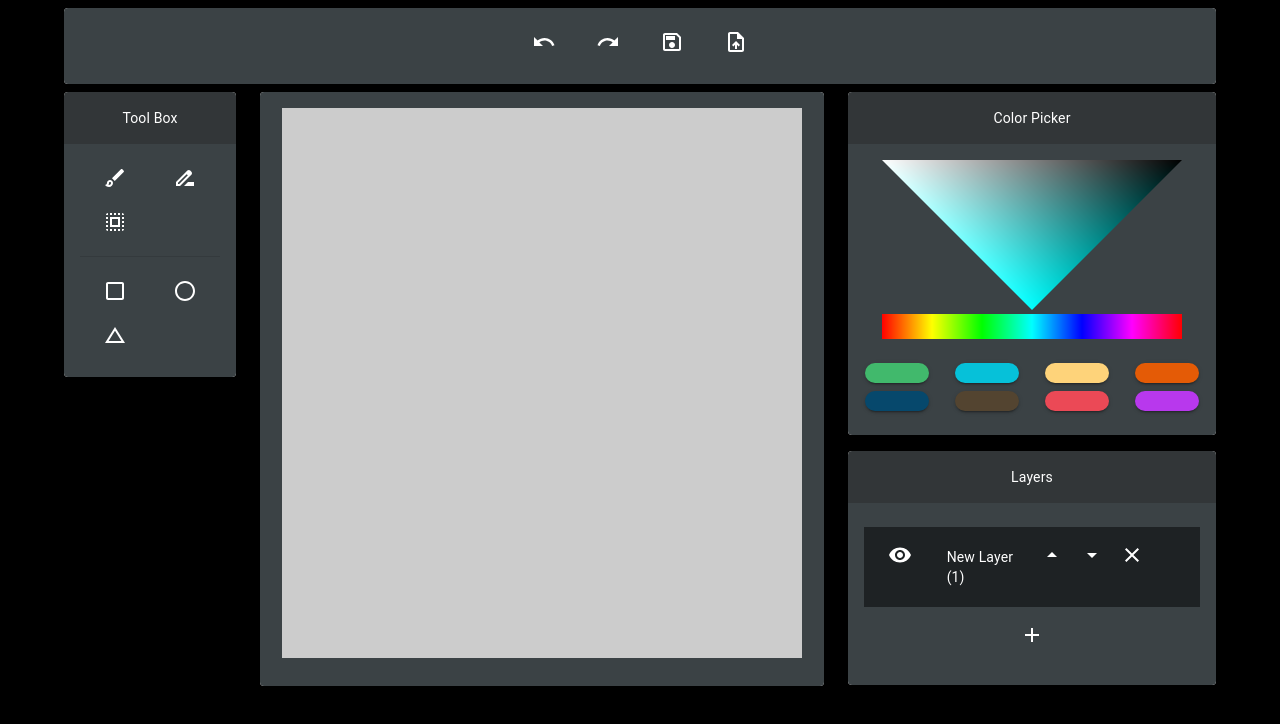
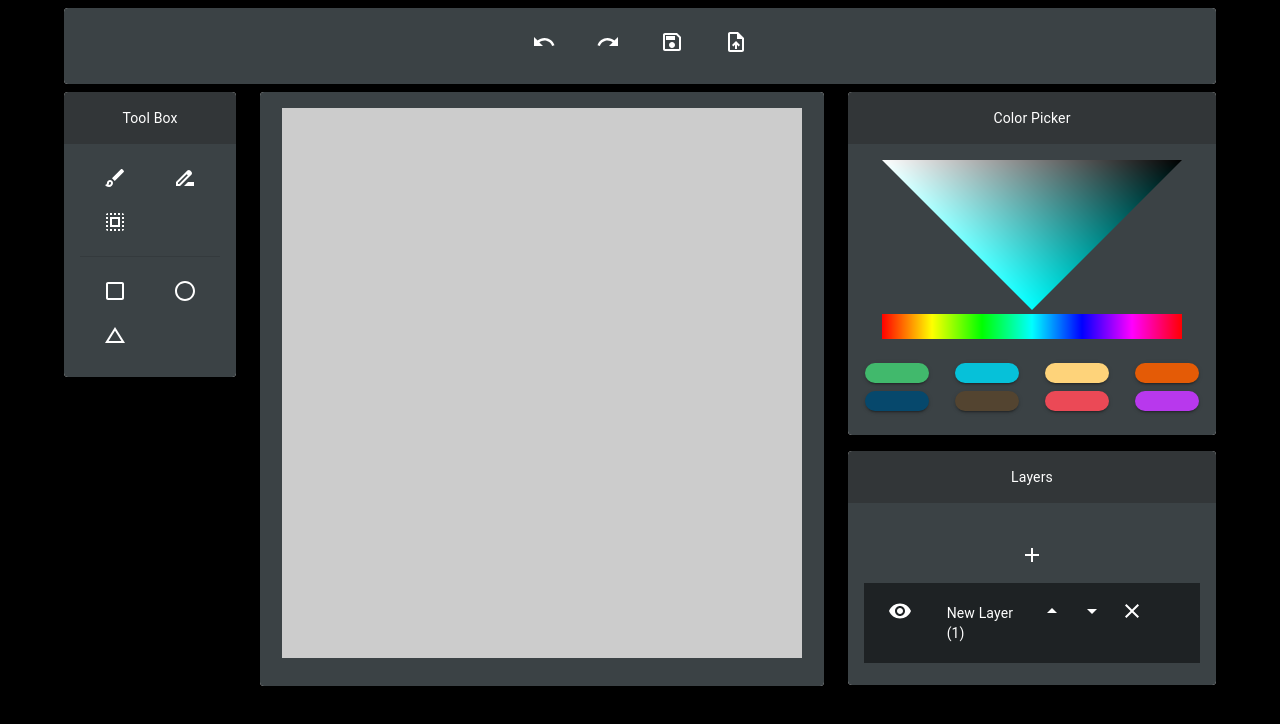
Before and after one commit to mohasarc/CGHW1_paint_app, a React (Create React App) app: page / in a window 1280 px wide. Shown: the top 724 px of the page. Built offline with nearby package versions, Linux system fonts and the light colour scheme.

Commit message:
layers implementaion finished

```diff
--- a/src/Components/Layers.tsx
+++ b/src/Components/Layers.tsx
@@ -33,13 +33,11 @@ export function Layers(){
             colorData:[],
         };
 
-        setLayers([...layers, {...newLayer}]);
-        StateManager.getInstance().setState('layers', [...layers, {...newLayer}]);
+        setLayers([{...newLayer}, ...layers]);
+        StateManager.getInstance().setState('layers', [{...newLayer}, ...layers]);
 
-        if (selectedLayer === '') {
-            setSelectedLayer(newLayer.id);
-            StateManager.getInstance().setState('selectedLayer', newLayer.id);
-        }
+        setSelectedLayer(newLayer.id);
+        StateManager.getInstance().setState('selectedLayer', newLayer.id);
     }
 
     function toggleVisibility(layerId: string) {
@@ -119,15 +117,19 @@ export function Layers(){
                     <List
                         sx={{
                           width: '100%',
-                        //   maxWidth: 350,
+                          height: '100%',
                           bgcolor: 'background.dark',
                           position: 'relative',
                           overflow: 'auto',
-                          maxHeight: 138,
                           '& ul': { padding: 0 },
                         }}
                             style={{backgroundColor: '#3b4245'}}
                       >
+                        <ListItem >
+                            <ListItemButton style={{width: '100%'}} onClick={addLayer}>
+                                <AddIcon style={{width: '100%'}} sx={{color:'white'}}/>
+                            </ListItemButton>
+                        </ListItem>
                         {layers.map((item: Layer) => (
                             <ListItem style={{backgroundColor:item.id===selectedLayer?'#1e2224':''}}>
                                 <Grid container rowSpacing={1} columns={{ xs: 12, sm: 12, md: 12 }} >
@@ -165,11 +167,6 @@ export function Layers(){
                                 </Grid>
                             </ListItem>
                         ))}
-                            <ListItem >
-                                <ListItemButton style={{width: '100%'}} onClick={addLayer}>
-                                    <AddIcon style={{width: '100%'}} sx={{color:'white'}}/>
-                                </ListItemButton>
-                            </ListItem>
                     </List>
                 </Box>
             </CardContent>
```
